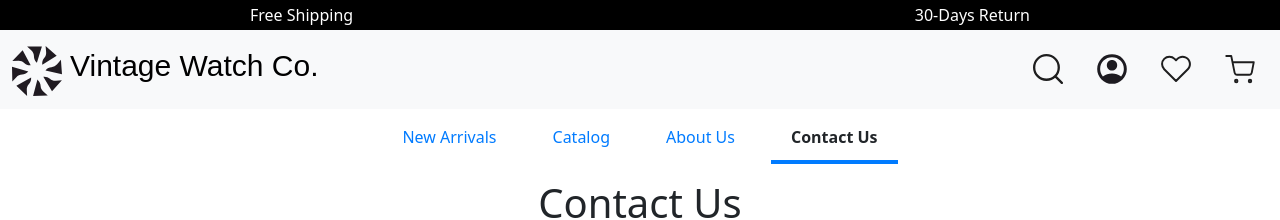
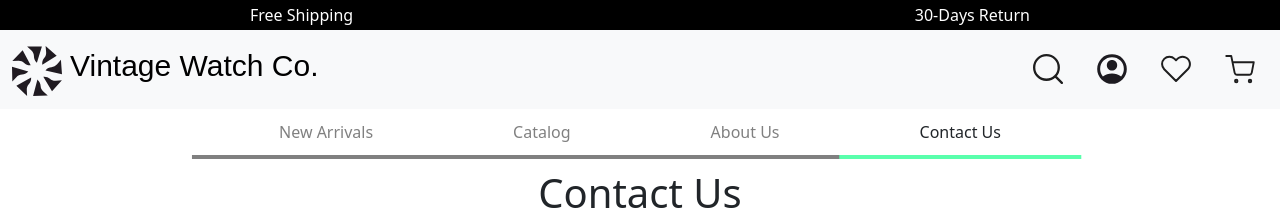
Before and after one commit to hellorahat/vintage-watch-website, a React (Vite) app: page /vintage-watch-website/contact-us in a window 1280 px wide. Shown: the top 220 px of the page. Built offline with nearby package versions, Linux system fonts and the light colour scheme; a web font is replaced by a local one.

Commit message:
Still need to make the color move across the bar when hovering on other buttons

```diff
--- a/src/styles/RedirectoryBar.css
+++ b/src/styles/RedirectoryBar.css
@@ -1,14 +1,14 @@
 .Rcontainer-fluid {
   width: 100%;
   /* Ensure the navbar takes the full width */
-    padding: 10px;
+  padding: 5px;
   background-color: white;
   display: flex;
   justify-content: center;
   /* Center the links horizontally */
   align-items: center;
   /* Vertically center the links */
-    gap: 16px;
+  gap: 100px;
   /* Space between links */
   position: relative;
   margin-top: 105px;
@@ -19,7 +19,7 @@
   padding: 10px 20px;
   background-color: transparent;
   /* Set to transparent to only show the bar */
-    color: #007bff;
+  color: grey;
   text-decoration: none;
   border: none;
   /* Remove default button border */
@@ -30,38 +30,38 @@
 }
 
 .redirectory .btn:hover {
-    color: #0056b3;
+  color: black;
   /* Change text color on hover */
-}
-
-.redirectory .btn.active {
-    font-weight: bold;
-    /* Highlight the active link */
 }
 
 /* Bottom bar effect */
 .redirectory .btn::after {
-    content: '';
+  content: "";
   display: block;
   height: 4px;
   /* Height of the bottom bar */
   width: 100%;
   /* Full width */
-    background-color: #007bff;
+  background-color: grey;
   /* Color of the bottom bar */
   position: absolute;
   bottom: -5px;
   /* Adjusts position below the button */
   left: 0;
-    transform: scaleX(0);
+  transform: scaleX(2);
   /* Initially hidden */
   transition: transform 0.3s ease;
   /* Smooth transition for the bar */
 }
 
 /* Show the bottom bar when active or hovered */
-.redirectory .btn:hover::after,
+.redirectory .btn:hover::after {
+  transform: scaleX(2);
+  background-color: #59ffac;
+}
+
 .redirectory .btn.active::after {
-    transform: scaleX(1);
+  background-color: #59ffac;
+  transform: scaleX(2);
   /* Show the bottom bar */
 }
```
Lines whose indentation alone changed are shown as unchanged.
